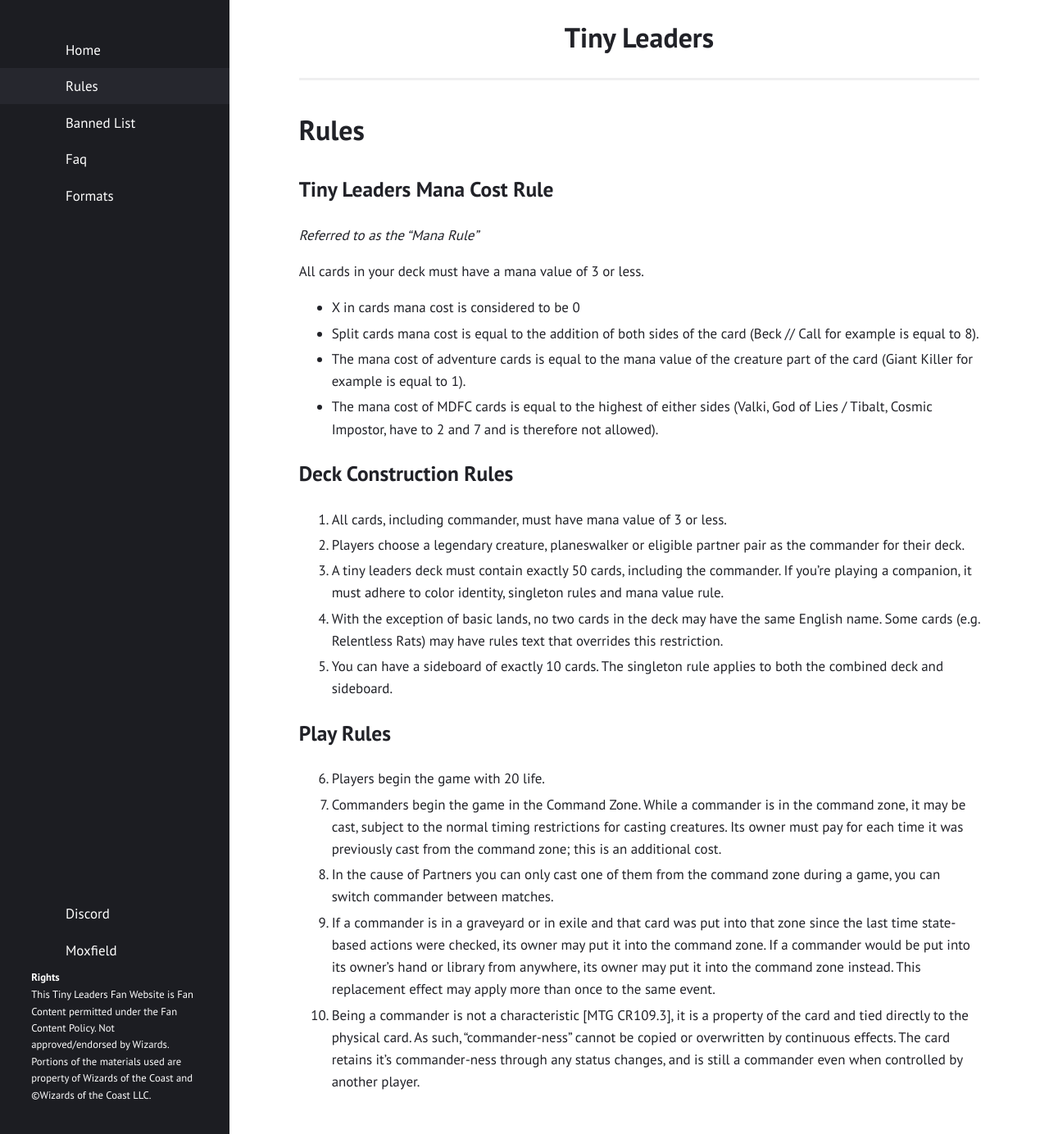
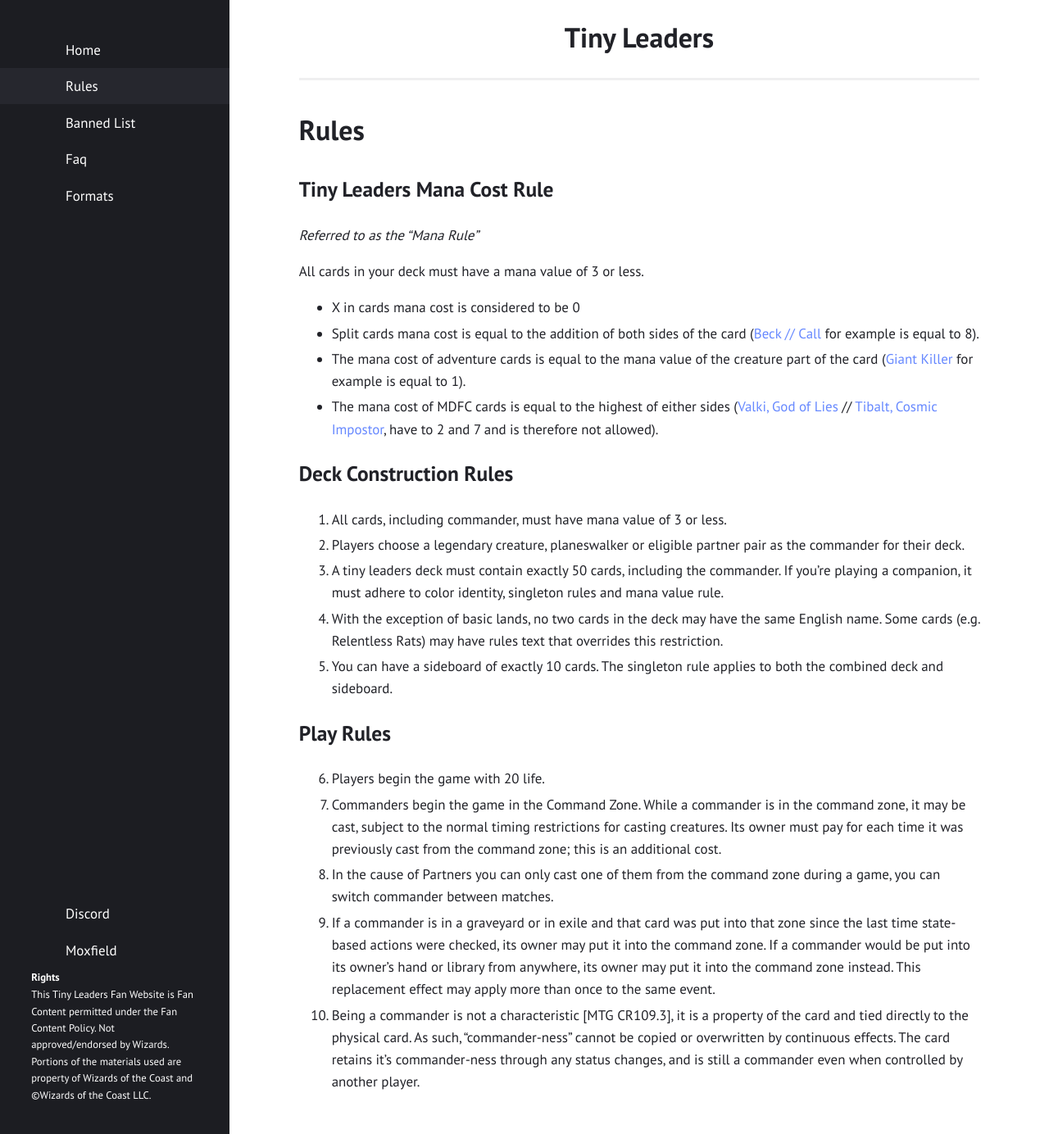
Before and after one commit to TinyLeaders/tinyleaders.github.io, a Jekyll site: the page built from _pages/rules.md, in a window 1280 px wide and 1384 px high. Shown: the whole window at 82% size. Built offline with Jekyll 4.4.1, drawn with Linux system fonts in a browser that asks for light colours; part of the change alters nothing that is shown.

```diff
--- a/_pages/rules.md
+++ b/_pages/rules.md
@@ -11,10 +11,9 @@ _Referred to as the "Mana Rule"_
 
 All cards in your deck must have a mana value of 3 or less.
 * X in cards mana cost is considered to be 0
-* Split cards mana cost is equal to the addition of both sides of the card (Beck // Call for example is equal to 8).
-* The mana cost of adventure cards is equal to the mana value of the creature part of the card (Giant Killer for example is equal to 1).
-* The mana cost of MDFC cards is equal to the highest of either sides (Valki, God of Lies / Tibalt, Cosmic Impostor, have to 2 and 7 and is therefore not allowed).
-
+* Split cards mana cost is equal to the addition of both sides of the card ({% card Beck // Call %} for example is equal to 8).
+* The mana cost of adventure cards is equal to the mana value of the creature part of the card ({% card Giant Killer %} for example is equal to 1).
+* The mana cost of MDFC cards is equal to the highest of either sides ({% card Valki, God of Lies %} // {% card Tibalt, Cosmic Impostor %}, have to 2 and 7 and is therefore not allowed).
 
 ## Deck Construction Rules
 <ol>
```
